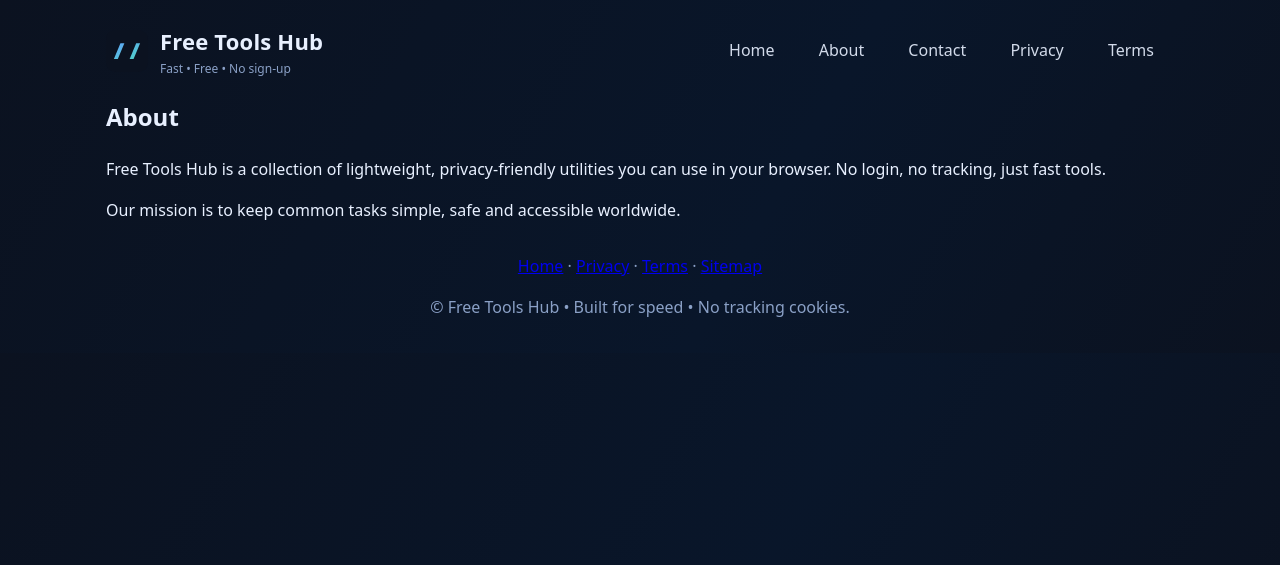
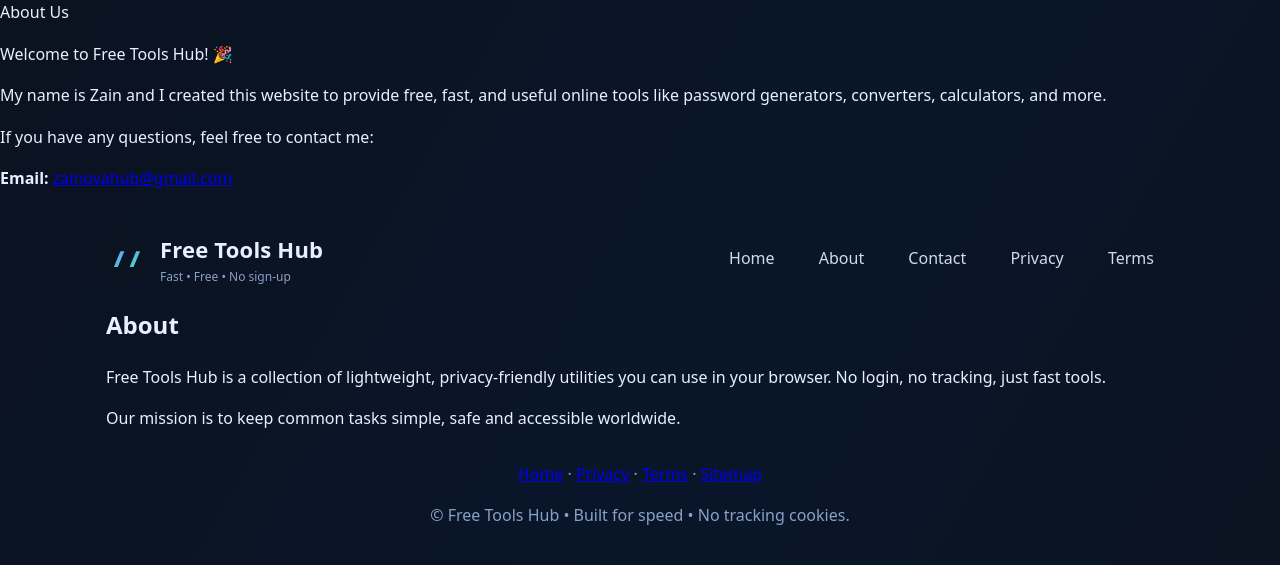
Before and after one commit to zainovahub-code/zain, a plain HTML site: page about.html in a window 1280 px wide. Drawn offline with Linux system fonts and the light colour scheme.

Commit message:
Update about.html

```diff
--- a/about.html
+++ b/about.html
@@ -3,10 +3,12 @@
 <head>
   <meta charset="UTF-8" />
   <meta name="viewport" content="width=device-width, initial-scale=1" />
-  <title>About — Free Tools Hub</title>
-  <meta name="description" content="Fast, free online tools for everyday tasks. Mobile-friendly and AdSense-safe." />
-  <link rel="icon" href="favicon.svg" type="image/svg+xml">
-  <link rel="canonical" href="https://zainovahub-code.github.io/zain/" />
+  <title<h2>About Us</h2>
+<p>Welcome to Free Tools Hub! 🎉</p>
+<p>My name is Zain and I created this website to provide free, fast, and useful online tools like password generators, converters, calculators, and more.</p>
+<p>If you have any questions, feel free to contact me:</p>
+<p><strong>Email:</strong> <a href="mailto:zainovahub@gmail.com">zainovahub@gmail.com</a></p>
+
   <link rel="stylesheet" href="style.css" />
 </head>
 <body>
```
